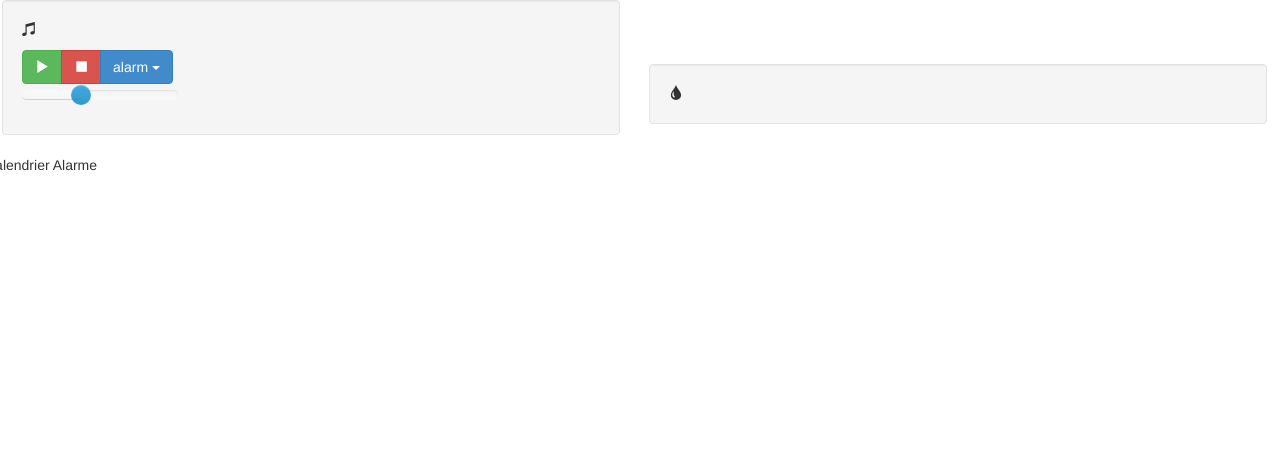
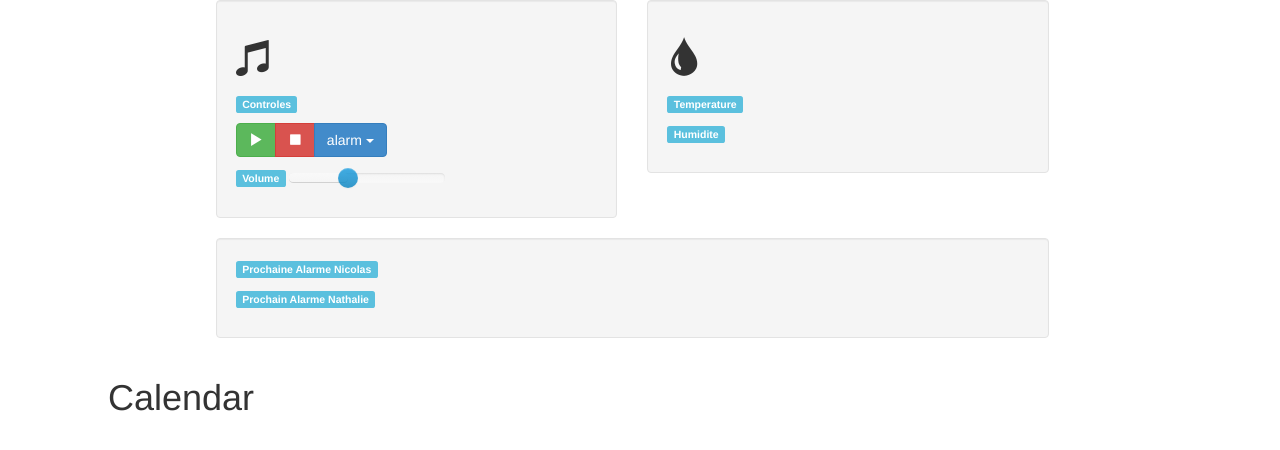
Before and after one commit to musashin/alarmclock, a Flask app: template gui/templates/main.html in a window 1280 px wide. Shown: the top 450 px of the page. Run offline with Flask 2, Linux system fonts and the light colour scheme; the template is opened without the code that fills it: most values are stand-ins (such as "Sample title", 1, 10 or a date in 2020); data that the repository does not hold is empty; parts of the project's set-up code (start-up, migrations or seed data) failed here and were passed over; some libraries are stand-ins or nearby versions.

Commit message:
reorganized interface

```diff
--- a/gui/templates/main.html
+++ b/gui/templates/main.html
@@ -15,32 +15,29 @@
     <!link rel="apple-touch-icon" href="/static/img/PiIconiOS.png"/>
     <!link rel="stylesheet" href="/static/font-awesome-4.2.0/css/font-awesome.min.css">
     <style>
-  /* centered columns styles */
-.row-centered {
-    text-align:center;
+.col-centered{
+    float: none;
+    margin: 0 auto;
 }
-.col-centered {
-    display:inline-block;
-    float:none;
-    /* reset the text-align */
-    text-align:left;
-    /* inline-block space fix */
-    margin-right:-4px;
-}
-
     </style>
 </head>
 <body>
 
     <div class="container-fluid">
-        <div class="row row-centered">
-            <div class="col-sm-6 col-centered" >
+        <div class="row">
+            <div class="col-md-2" ></div>
+            <div class="col-md-4" >
                 <div class="well">
                     <p>
-                        <i class="glyphicon glyphicon-music">
-                        </i>
+                        <h1>
+                            <i class="glyphicon glyphicon-music">
+                            </i>
+                        </h1>
                     </p>
-                    <div class="btn-group">
+                    <p>
+                        <span class="label label-info">Controles</span>
+                        <div class="btn-group">
+
                         <button type="button" class="btn btn-success" id="music-play">
                             <i class="glyphicon glyphicon-play">
                             </i>
@@ -61,21 +58,53 @@
                             </ul>
                         </div>
                     </div>
+                    </p>
                     <p>
+                        <span class="label label-info">Volume</span>
                         <input type="text" class="span2" value="4" id="volume-slider" data-slider-min="20" data-slider-max="100" data-slider-step="10" data-slider-value="50">
                     </p>
                 </div>
             </div>
-            <div class="col-sm-6 col-centered">
+            <div class="col-md-4">
                  <div class="well">
-                    <i class="glyphicon glyphicon-tint">
+                     <p>
+                         <h1>
+                            <i class="glyphicon glyphicon-tint">
+                            </i>
+                        </h1>
+                     </p>
+                     <p>
+                    <span class="label label-info">Temperature</span>
+                    </p>
+                        <p>
+                    <span class="label label-info">Humidite</span>
+                    </p>
                     </i>
                 </div>
             </div>
+            <div class="col-md-2" ></div>
 
         </div>
         <div class="row">
-            Calendrier Alarme
+            <div class="col-md-2" ></div>
+            <div class="col-md-8" >
+                <div class="well">
+                    <p>
+                    <span class="label label-info">Prochaine Alarme Nicolas</span>
+                    </p>
+                    <p>
+                    <span class="label label-info">Prochain Alarme Nathalie</span>
+                    </p>
+                </div>
+            </div>
+            <div class="col-md-2" ></div>
+        </div>
+         <div class="row">
+            <div class="col-md-1" ></div>
+            <div class="col-md-10" >
+                <h1>Calendar</h1>
+            </div>
+            <div class="col-md-1" ></div>
         </div>
 
         </div>
```
